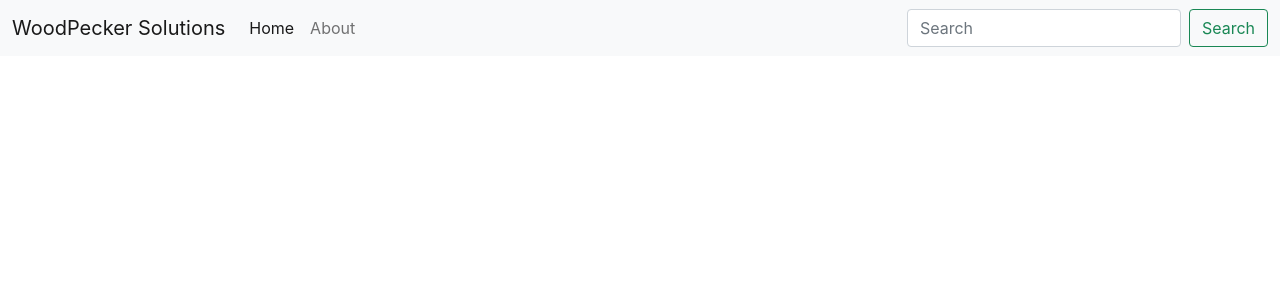
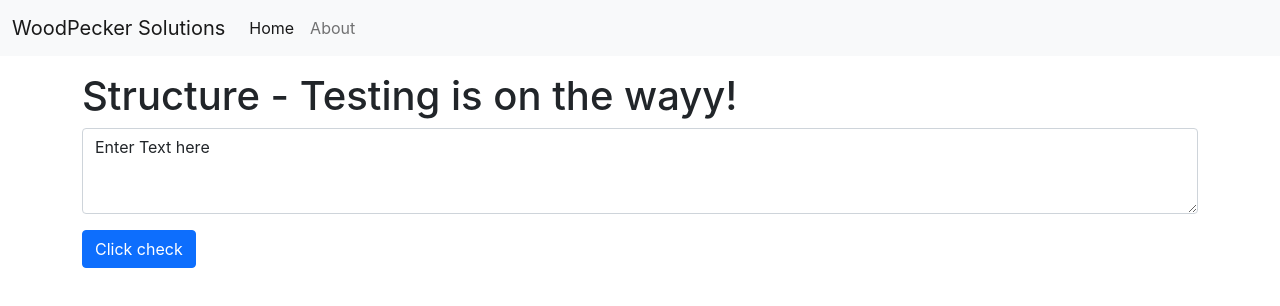
Before and after one commit to pawanmourya/React_App, a React (Create React App) app: page / in a window 1280 px wide. Shown: the top 306 px of the page. Built offline with nearby package versions, Linux system fonts and the light colour scheme.

Commit message:
Navbar Added and Testing

```diff
--- a/src/App.js
+++ b/src/App.js
@@ -1,31 +1,15 @@
 // import logo from './logo.svg';
 import './App.css';
+import Navbar from './components/Navbar';
+import TextForm from './components/TextForm';
 
 function App() {
   return (
     <>
-    <nav className="navbar navbar-expand-lg navbar-light bg-light">
-  <div className="container-fluid">
-    <a className="navbar-brand" href="/">WoodPecker Solutions</a>
-    <button className="navbar-toggler" type="button" data-bs-toggle="collapse" data-bs-target="#navbarSupportedContent" aria-controls="navbarSupportedContent" aria-expanded="false" aria-label="Toggle navigation">
-      <span className="navbar-toggler-icon"></span>
-    </button>
-    <div className="collapse navbar-collapse" id="navbarSupportedContent">
-      <ul className="navbar-nav me-auto mb-2 mb-lg-0">
-        <li className="nav-item">
-          <a className="nav-link active" aria-current="page" href="/">Home</a>
-        </li>
-        <li className="nav-item">
-          <a className="nav-link" href="/">About</a>
-        </li>
-      </ul>
-      <form className="d-flex">
-        <input className="form-control me-2" type="search" placeholder="Search" aria-label="Search"/>
-        <button className="btn btn-outline-success" type="submit">Search</button>
-      </form>
-    </div>
-  </div>
-</nav>
+      <Navbar title="WoodPecker Solutions" />
+      <div className="container my-3">
+        <TextForm heading="Structure - Testing is on the wayy!" />
+      </div>
     </>
   );
 
--- /dev/null
+++ b/src/components/Navbar.js
@@ -0,0 +1,28 @@
+import React from 'react'
+
+export default function Navbar(props) {
+    return (
+        <nav className="navbar navbar-expand-lg navbar-light bg-light">
+            <div className="container-fluid">
+                <a className="navbar-brand" href="/">{props.title}</a>
+                <button className="navbar-toggler" type="button" data-bs-toggle="collapse" data-bs-target="#navbarSupportedContent" aria-controls="navbarSupportedContent" aria-expanded="false" aria-label="Toggle navigation">
+                    <span className="navbar-toggler-icon"></span>
+                </button>
+                <div className="collapse navbar-collapse" id="navbarSupportedContent">
+                    <ul className="navbar-nav me-auto mb-2 mb-lg-0">
+                        <li className="nav-item">
+                            <a className="nav-link active" aria-current="page" href="/">Home</a>
+                        </li>
+                        <li className="nav-item">
+                            <a className="nav-link" href="/">About</a>
+                        </li>
+                    </ul>
+                    {/* <form className="d-flex">
+                          <input className="form-control me-2" type="search" placeholder="Search" aria-label="Search"/>
+                          <button className="btn btn-outline-success" type="submit">Search</button>
+                        </form> */}
+                </div>
+            </div>
+        </nav>
+    )
+}
--- /dev/null
+++ b/src/components/TextForm.js
@@ -0,0 +1,26 @@
+import React, { useState } from 'react'
+
+export default function TextForm(props) {
+
+    const handleUpClick = ()=>{
+        console.log("Button was clicked");
+        setText("You have clicked on Button")
+    }
+
+    const handleOnChange = (event)=>{
+        console.log("On change");
+        setText(event.target.value)
+    }
+
+    const [text, setText] = useState('Enter Text here');
+
+    return (
+        <>
+            <h1>{props.heading}</h1>
+            <div className="mb-3">
+                <textarea className="form-control" value={text} onChange={handleOnChange} id="exampleFormControlTextarea1" rows="3"></textarea>
+            </div>
+            <button className="btn btn-primary" onClick={handleUpClick}>Click check</button>
+        </>
+    )
+}
```
